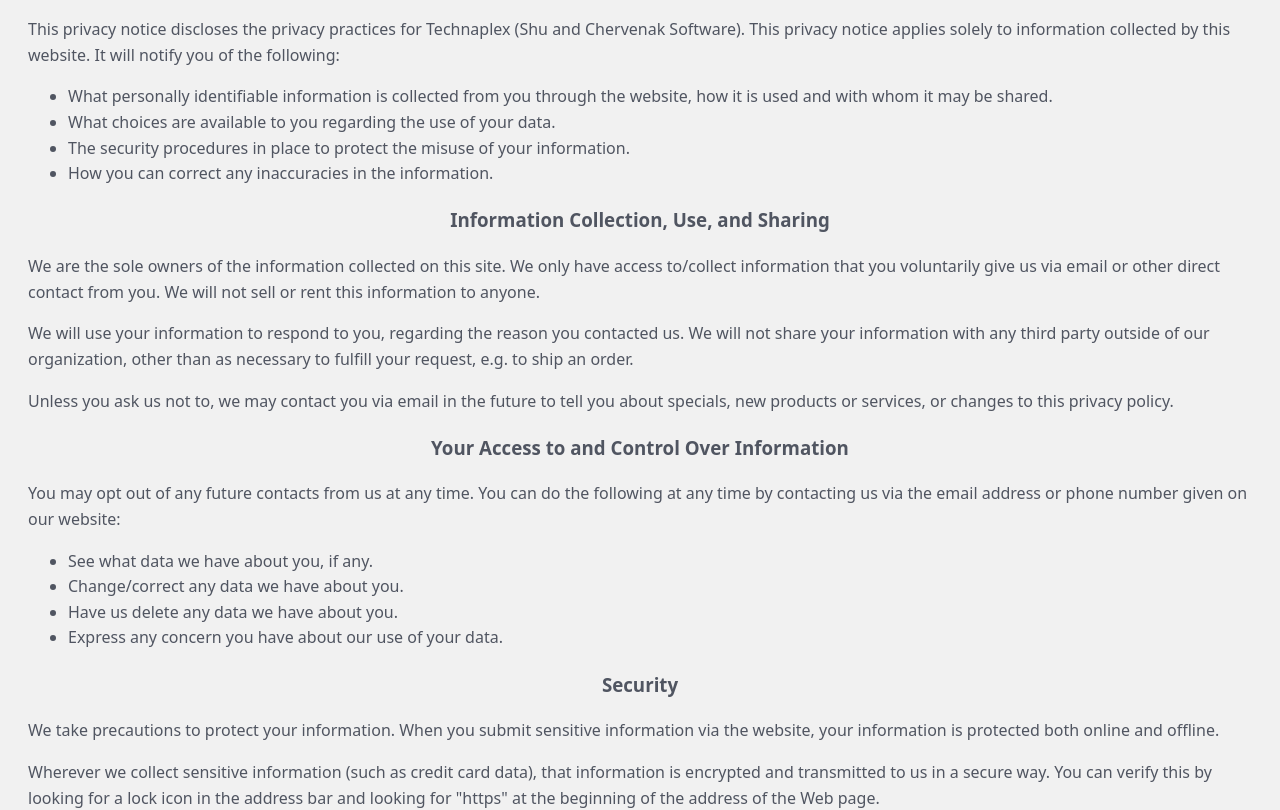
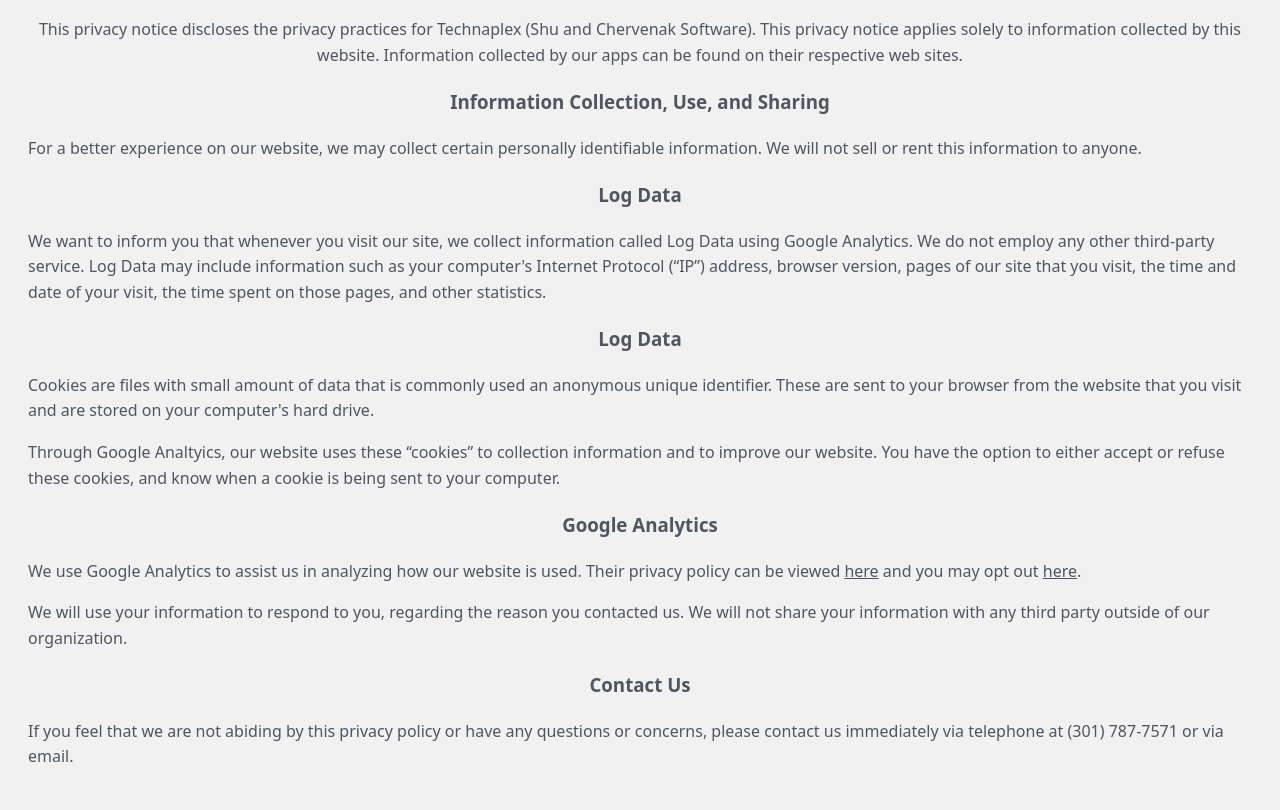
Before and after one commit to Technaplex/technaplex.com, a plain HTML site: page pages/privacy.html in a window 1280 px wide. Shown: the part 151-961 px from the top of the page. Drawn offline with nearby package versions, Linux system fonts and the light colour scheme.

Commit message:
update privacy policy

```diff
--- a/pages/privacy.html
+++ b/pages/privacy.html
@@ -48,41 +48,52 @@
 
     <div class="section" id="content">
         <h2 class="section-header text-center">Privacy Policy</h2>
-        <p class="text-left">This privacy notice discloses the privacy practices for Technaplex (Shu and Chervenak Software). This privacy notice applies solely to information collected by this website. It will notify you of the following:</p>
-
-        <ul>
-            <li class="text-left">What personally identifiable information is collected from you through the website, how it is used and with whom it may be shared.</li>
-            <li class="text-left">What choices are available to you regarding the use of your data.</li>
-            <li class="text-left">The security procedures in place to protect the misuse of your information.</li>
-            <li class="text-left">How you can correct any inaccuracies in the information.</li>
-        </ul>
-
-
+        <p>This privacy notice discloses the privacy practices
+        for Technaplex (Shu and Chervenak Software). This privacy notice applies
+        solely to information collected by this website. Information collected
+        by our apps can be found on their respective web sites.</p>
 
         <h3>Information Collection, Use, and Sharing </h3>
-        <p class="text-left">We are the sole owners of the information collected on this site. We only have access to/collect information that you voluntarily give us via email or other direct contact from you. We will not sell or rent this information to anyone.</p>
+        <p class="text-left">For a better experience on our website, we may
+        collect certain personally identifiable information. We will not sell or
+        rent this information to anyone.</p>
 
-        <p class="text-left">We will use your information to respond to you, regarding the reason you contacted us. We will not share your information with any third party outside of our organization, other than as necessary to fulfill your request, e.g. to ship an order.</p>
+        <h3>Log Data</h3>
+        <p class="text-left">We want to inform you that whenever you visit our
+        site, we collect information
+        called Log Data using Google Analytics. We do not employ any other
+        third-party service. Log Data may include information such as your
+        computer's Internet Protocol (“IP”) address, browser version, pages of
+        our site that you visit, the time and date of your visit, the time
+        spent on those pages, and other statistics.
+        </p>
 
-        <p class="text-left">Unless you ask us not to, we may contact you via email in the future to tell you about specials, new products or services, or changes to this privacy policy.</p>
+        <h3>Log Data</h3>
+        <p class="text-left">
+            Cookies are files with small amount of data that is commonly used an
+            anonymous unique identifier. These are sent to your browser from the
+            website that you visit and are stored on your computer's hard drive.
+        </p>
+        <p class="text-left">
+            Through Google Analtyics, our website uses these “cookies” to collection information and to
+            improve our website. You have the option to either accept or refuse
+            these cookies, and know when a cookie is being sent to your
+            computer.
+        </p>
 
-        <h3>Your Access to and Control Over Information</h3>
-        <p class="text-left">You may opt out of any future contacts from us at any time. You can do the following at any time by contacting us via the email address or phone number given on our website:</p>
-        <ul>
-            <li class="text-left">See what data we have about you, if any.</li>
-            <li class="text-left">Change/correct any data we have about you.</li>
-            <li class="text-left">Have us delete any data we have about you.</li>
-            <li class="text-left">Express any concern you have about our use of your data.</li>
-        </ul>
+        <h3>Google Analytics</h3>
+        <p class="text-left">
+            We use Google Analytics to assist us in analyzing how our website is
+            used. Their privacy policy can be viewed <a
+            href="https://www.google.com/intl/en/policies/privacy/">here</a> and
+            you may opt out <a href="https://tools.google.com/dlpage/gaoptout?hl=en">here</a>.
+        </p>
 
+        <p class="text-left">We will use your information to respond to you, regarding the reason you contacted us. We will not share your information with any third party outside of our organization.</p>
 
-        <h3>Security </h3>
-        <p class="text-left">We take precautions to protect your information. When you submit sensitive information via the website, your information is protected both online and offline.</p>
-
-        <p class="text-left">Wherever we collect sensitive information (such as credit card data), that information is encrypted and transmitted to us in a secure way. You can verify this by looking for a lock icon in the address bar and looking for "https" at the beginning of the address of the Web page.</p>
-
-        <p class="text-left">While we use encryption to protect sensitive information transmitted online, we also protect your information offline. Only employees who need the information to perform a specific job (for example, billing or customer service) are granted access to personally identifiable information. The computers/servers in which we store personally identifiable information are kept in a secure environment.</p>
-
-        <p class="text-left">If you feel that we are not abiding by this privacy policy, you should contact us immediately via telephone at (301) 787-7571 or via email.</p>
+        <h3>Contact Us</h3>
+        <p class="text-left">If you feel that we are not abiding by this privacy
+        policy or have any questions or concerns, please contact us immediately via telephone at (301)
+        787-7571 or via email.</p>
     </div>
 </body></html>
```
